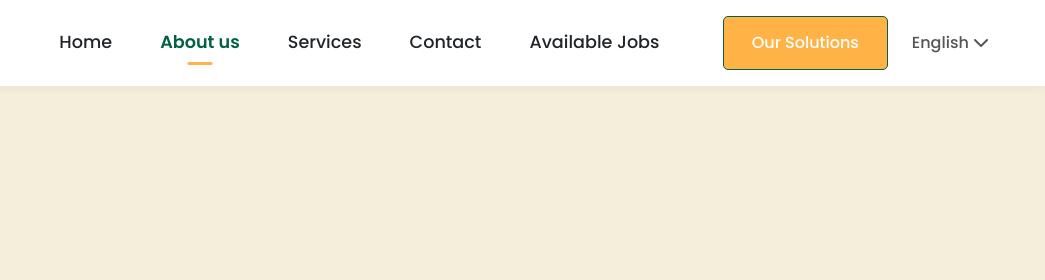
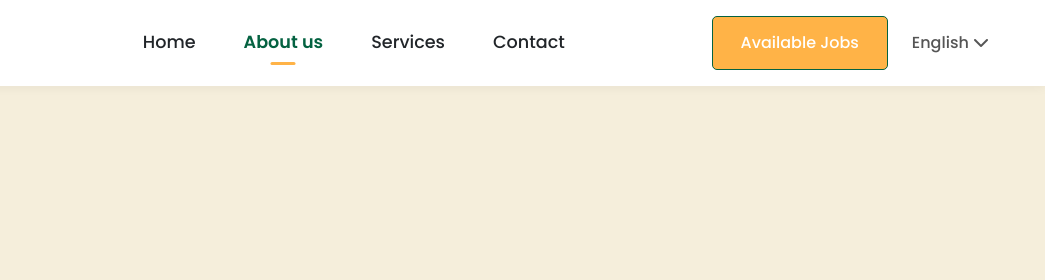
Before and after one commit to Cereno04/lifewood21, a plain HTML site: page about.html in a window 1280 px wide. Shown: the top 280 px of the page, 235-1280 px from the left. Drawn offline with Linux system fonts and the light colour scheme.

Commit message:
Update about.html

```diff
--- a/about.html
+++ b/about.html
@@ -22,10 +22,10 @@
                     <li class="nav-link active"><a href="about.html">About us</a></li>
                     <li class="nav-link"><a href="service.html">Services</a></li>
                     <li class="nav-link"><a href="contact.html">Contact</a></li>
-                    <li class="nav-link"><a href="availJobs.html">Available Jobs</a></li>
+<!--                     <li class="nav-link"><a href="availJobs.html">Available Jobs</a></li> -->
                 </ul>
                 <div class="nav-actions">
-                    <a href="service.html" class="btn btn-contact">Our Solutions</a>
+                    <a href="availJobs.html" class="btn btn-contact">Available Jobs</a>
                     <div class="language-selector">
                         English <i class="fas fa-chevron-down"></i>
                     </div>
```
